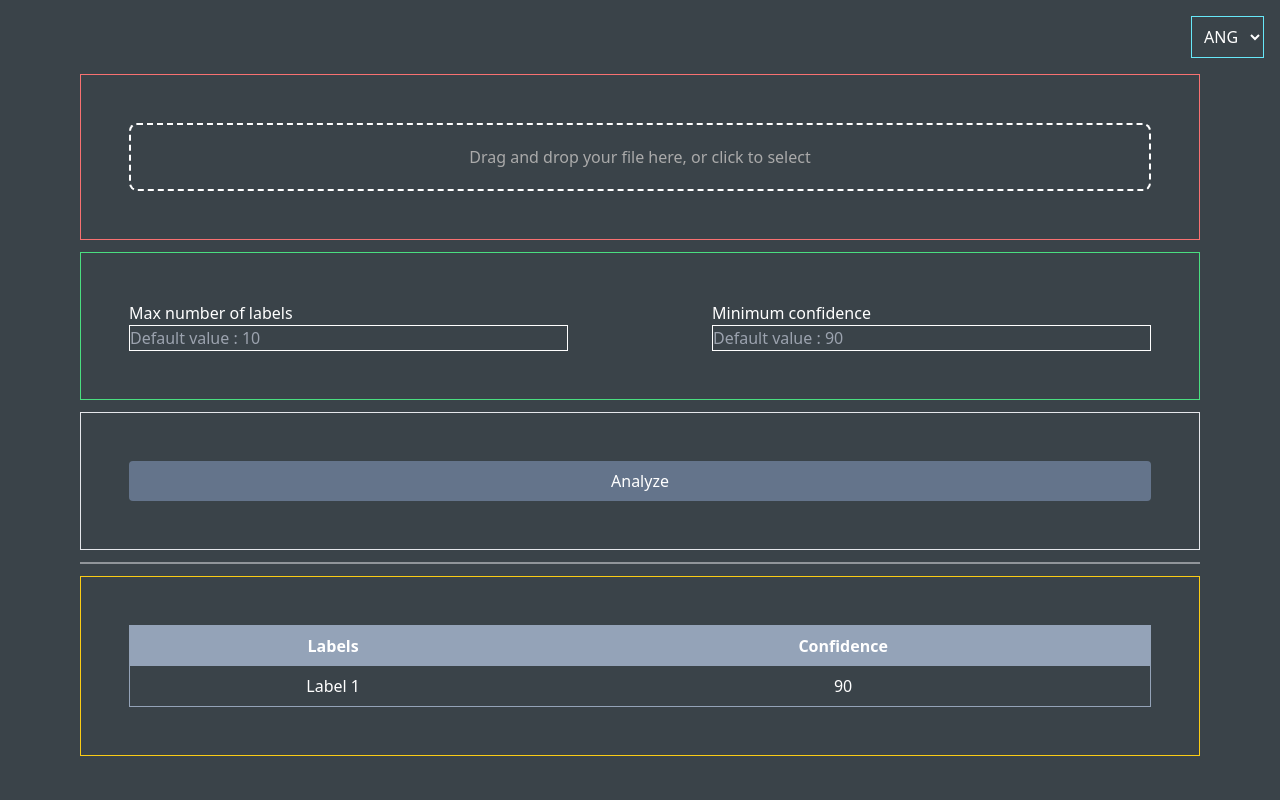
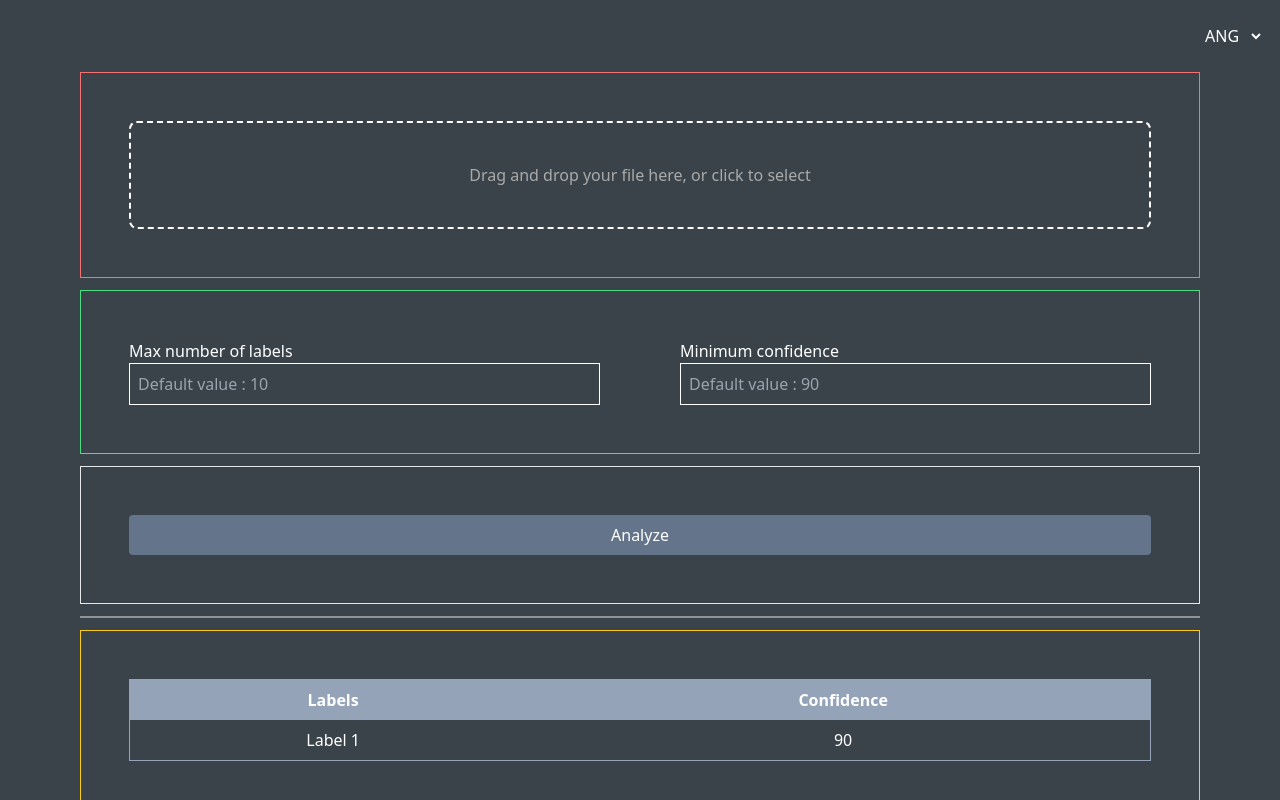
Before and after one commit to ThomasGrossmann/RIA2, a React (Create React App) app in the folder frontend/: page / in a window 1280 px wide. Shown: the top 800 px of the page. Built offline with nearby package versions, Linux system fonts and the light colour scheme.

Commit message:
Update UI styling

```diff
--- a/frontend/src/components/Dropzone.jsx
+++ b/frontend/src/components/Dropzone.jsx
@@ -4,23 +4,28 @@ import { useTranslation } from "react-i18next";
 import i18n from "../i18n";
 
 const dropzoneStyle = {
+  justifyContent: "center",
   display: "flex",
-  flexDirection: "column",
-  alignItems: "center",
-  justifyContent: "center",
-  padding: "20px",
+  padding: "40px",
   borderWidth: "2px",
   borderRadius: "8px",
   borderColor: "white",
   borderStyle: "dashed",
   color: "#aaaaaa",
   cursor: "pointer",
-  paddingTop: "20px",
 };
 
-const ImagePreview = {
-  margin: "auto",
-  borderRadius: "6px",
+const activeDropzoneStyle = {
+  justifyContent: "center",
+  display: "flex",
+  padding: "40px",
+  borderWidth: "2px",
+  borderRadius: "8px",
+  borderColor: "lightgreen",
+  borderStyle: "dashed",
+  color: "#aaaaaa",
+  cursor: "pointer",
+  backgroundColor: "#e2e8f0",
 };
 
 const DropzoneComponent = () => {
@@ -35,9 +40,11 @@ const DropzoneComponent = () => {
     );
   }, []);
 
-  const { getRootProps, getInputProps } = useDropzone({
+  const { getRootProps, getInputProps, isDragActive } = useDropzone({
     onDrop,
-    accept: "image/*",
+    accept: {
+      "image/*": [".jpg", ".jpeg", ".png"],
+    },
     maxFiles: 1
   });
 
@@ -45,16 +52,20 @@ const DropzoneComponent = () => {
 
   const fileList = files.map((file) => (
     <li key={file.name}>
-      <img style={ImagePreview} src={file.preview} alt={file.name} />
+      <img className="object-contain w-40 h-40 mx-auto" src={file.preview} alt={file.name} />
       <span data-testid="cypress-img-preview">{file.name}</span>
     </li>
   ));
 
   return (
-    <div style={dropzoneStyle}
+    <div style={isDragActive ? activeDropzoneStyle : dropzoneStyle}
       {...getRootProps()}>
-      <input data-testid="dragdrop" className="block" {...getInputProps()} />
-      <p>{t("dragdrop_here")}</p>
+      <input data-testid="dragdrop" {...getInputProps()} />
+      {
+        isDragActive ?
+          <p>{t('drop_file')}</p> :
+          <p>{t('dragdrop_here')}</p>
+      }
       <ul>{fileList}</ul>
     </div>
   );
--- a/frontend/src/components/LanguageSwitcher.jsx
+++ b/frontend/src/components/LanguageSwitcher.jsx
@@ -10,7 +10,7 @@ const LanguageSwitcher = () => {
   };
 
   return (
-    <select value={i18n.language} onChange={handleLanguageChange} data-testid="cypress-lang-switch" className="bg-transparent p-2 border border-cyan-300">
+    <select value={i18n.language} onChange={handleLanguageChange} data-testid="cypress-lang-switch" className="bg-transparent p-2">
       <option value="en">ANG</option>
       <option value="fr">FRA</option>
       <option value="de">ALL</option>
--- a/frontend/src/components/Parameters.jsx
+++ b/frontend/src/components/Parameters.jsx
@@ -5,14 +5,14 @@ const Parameters = () => {
   const { t } = useTranslation();
 
   return (
-    <div className='flex flex-row justify-center gap-36'>
-      <div className='flex flex-col w-2/4'>
+    <div className='flex flex-col justify-center gap-3 md:flex-row md:gap-20'>
+      <div className='flex flex-col w-full md:w-2/4'>
         <label data-testid="cypress-max_labels">{t("max_labels")}</label>
-        <input type='number' placeholder={t("max_labels_placeholder")} />
+        <input type='number' placeholder={t("max_labels_placeholder")} min="0" className='p-2' />
       </div>
-      <div className='flex flex-col w-2/4'>
+      <div className='flex flex-col w-full md:w-2/4'>
         <label data-testid="cypress-min_confidence">{t("min_confidence")}</label>
-        <input type='number' placeholder={t("min_confidence_placeholder")} />
+        <input type='number' placeholder={t("min_confidence_placeholder")} min="0" max="100" className='p-2' />
       </div>
     </div>
   );
```
